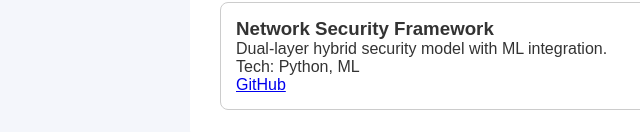
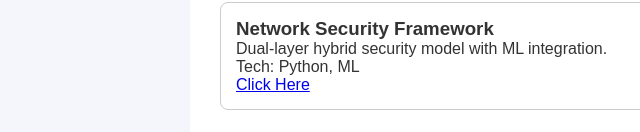
Before and after one commit to Narasimhulu32/Portfolio-profile, a plain HTML site: page index.html in a window 1280 px wide. Shown: the part 820-952 px from the top of the page, 0-640 px from the left. Drawn offline with nearby package versions, Linux system fonts and the light colour scheme.

Commit message:
index.html

```diff
--- a/index.html
+++ b/index.html
@@ -74,7 +74,7 @@
     <h3>Network Security Framework</h3>
     <p>Dual-layer hybrid security model with ML integration.</p>
     <span>Tech: Python, ML</span><br>
-    <a href="https://drive.google.com/drive/folders/1_HMpk2Z61KqYcuWv3Y4ajEkNiKziMJkk" target="_blank">GitHub</a>
+    <a href="https://drive.google.com/drive/folders/1_HMpk2Z61KqYcuWv3Y4ajEkNiKziMJkk" target="_blank">Click Here</a>
   </div>
 </section>
 
```
